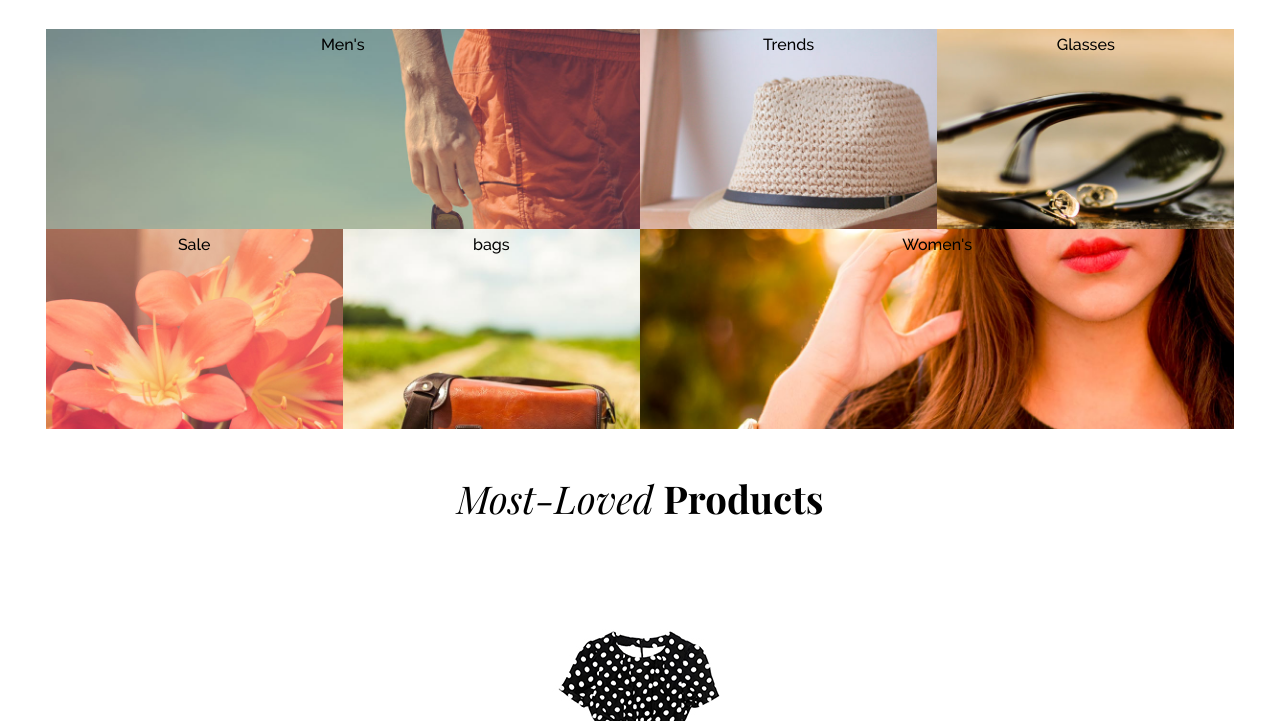
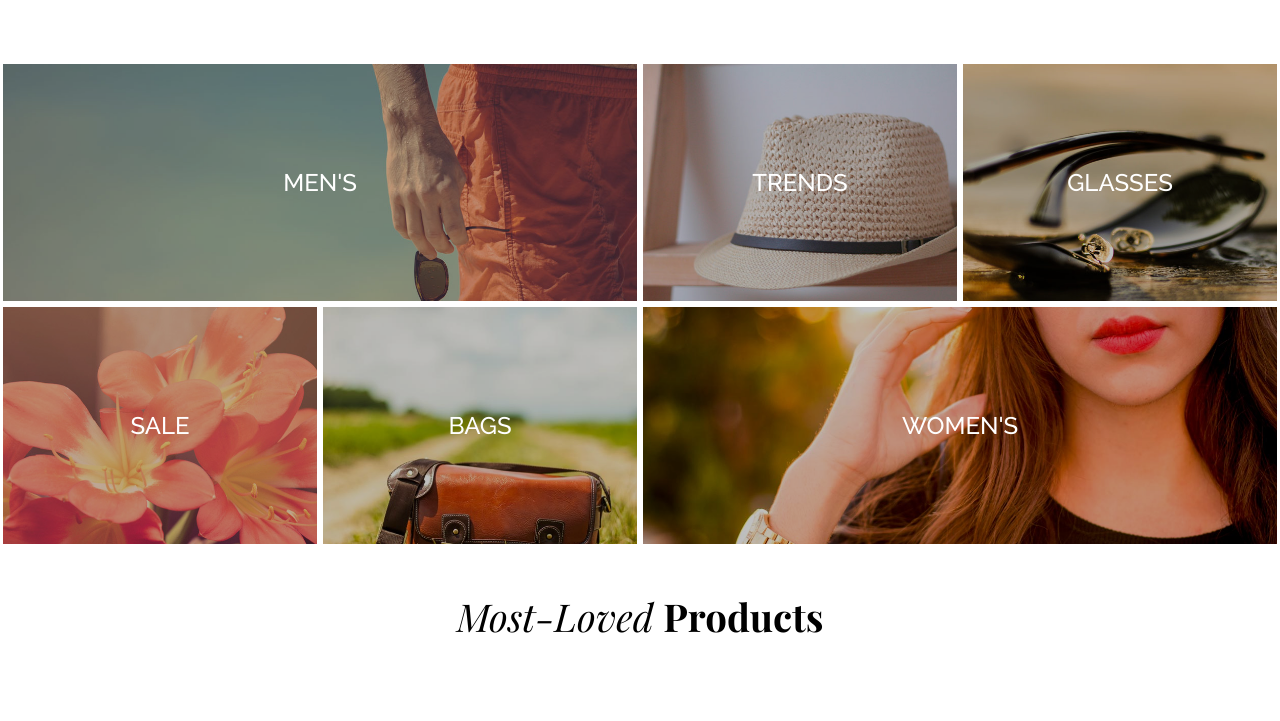
Before and after one commit to Showwtime/aloha-website, a plain HTML site: page index.html in a window 1280 px wide. Shown: the part 703-1424 px from the top of the page. Drawn offline with nearby package versions, Linux system fonts and the light colour scheme.

Commit message:
new grid and css

```diff
--- a/css/style.css
+++ b/css/style.css
@@ -6,8 +6,9 @@ html{
     margin: 0;
     padding: 0;
 }
+
 body{
-    font-family: "Raleway",sans-serif;
+    font-family: 'Raleway',sans-serif;
     font-size: 1rem;
     font-style: normal;
     font-weight: 400;
@@ -36,7 +37,7 @@ h3 {
 }
 
 p{
-    font-family: "Raleway";
+    font-family: 'Raleway';
     text-align: center;
 }
 
@@ -57,7 +58,8 @@ Header
 .header-container{
     display:flex;
     flex-wrap: wrap;
-
+    justify-content: space-between;
+    margin: 1rem;
 }
 
 .logo{
@@ -97,7 +99,7 @@ Header
 }
 
 .nav a:hover{
-    color: black;
+    color: #b64036;
 }
 
 .cart{
@@ -129,6 +131,7 @@ Banner
     justify-content: center;
     align-items: center;
     padding-top: 11rem;
+    width: 80%;
 }
 
 .banner-text p{
@@ -143,10 +146,11 @@ Banner
 }
 
 .season{
-    font-family: "Playfair Display",serif;
+    font-family: 'Playfair Display',serif;
     font-size: 2.5rem;
+    font-weight: 400;
     color: white;
-
+    line-height: 1;
 }
 
 /* =================================================================================
@@ -163,7 +167,7 @@ About
 }
 
 .about-text p{
-    font-family: "Raleway";
+    font-family: 'Raleway';
     font-weight: 300;
     font-size: 1.15rem;
     line-height: 2;
@@ -172,86 +176,72 @@ About
 /* =================================================================================
 Categories
 */
-.products{
-    height: 400px;
-    padding: 0;
+
+.category-grid{
+    display: grid;
+    width: 100%;
+    height: 200vw;
+    grid-template: 1fr 1fr 1fr 1fr / 1fr 1fr;
 }
-.category-grid{
-    height: 400px;
-    display:flex;
-    flex-wrap: wrap;
-  }
 
-.category{
-    flex-grow:1;
-    background: #ccc;
-    height: 25vw;
-    border: 2px solid white;
-
+div .category{
     display: flex;
     justify-content: center;
     align-items: center;
+    text-decoration: none;
+    border: 3px solid #ffffff;
 }
 
-.mens:nth-of-type(1){
-    width: 50%;
-    flex-basis:50%;
-}
+.category a{
+    font-size: 1.5rem;
+    color: #ffffff;
+    text-transform: uppercase;
+    text-decoration: none;
 
-.trends:nth-of-type(2){
-    flex-basis:25%;
-}
-
-.glasses:nth-of-type(3){
-    flex-basis:25%;
-}
-
-.sale:nth-of-type(4){
-    flex-basis:25%;
-}
-
-.bags:nth-of-type(5){
-    flex-basis:25%;
-}
-
-.womens:nth-of-type(6){
-    flex-basis:50%;
 }
 
 .mens{
-    background-image: url(../images/mens-category.jpg);
-    background-size: 100%;
+    background-image: linear-gradient(180deg,rgba(0,0,0,0.25) 0 ,rgba(0,0,0,0.25)), url(../images/mens-category.jpg);
+    background-size: cover;
+    background-size: cover;
     text-align: center;
+    grid-area: 1 / 1 / 2 / 3
 }
 
 .trends{
-    background: url(../images/trends-category.jpg);
-    background-size: 100%;
+    background: linear-gradient(180deg,rgba(0,0,0,0.25) 0 ,rgba(0,0,0,0.25)), url(../images/trends-category.jpg);
+    background-size: cover;
+    background-size: cover;
     text-align: center;
 }
 
 .glasses{
-    background: url(../images/glasses-category.jpg);
+    background: linear-gradient(180deg,rgba(0,0,0,0.25) 0 ,rgba(0,0,0,0.25)), url(../images/glasses-category.jpg);
     background-size: 100%;
+    background-size: cover;
     text-align: center;
 }
 
 .sale{
-    background: url(../images/sale-category.jpg);
+    background: linear-gradient(180deg,rgba(0,0,0,0.25) 0 ,rgba(0,0,0,0.25)), url(../images/sale-category.jpg);
     background-size: 100%;
+    background-size: cover;
     text-align: center;
 }
 
 .bags{
-    background: url(../images/bags-category.jpg);
+    background: linear-gradient(180deg,rgba(0,0,0,0.25) 0 ,rgba(0,0,0,0.25)), url(../images/bags-category.jpg);
     background-size: 100%;
+    background-size: cover;
     text-align: center;
 }
 
 .womens{
-    background: url(../images/womens-category.jpg);
+    background: linear-gradient(180deg,rgba(0,0,0,0.25) 0 ,rgba(0,0,0,0.25)), url(../images/womens-category.jpg);
     background-size: 100%;
+    background-size: cover;
     text-align: center;
+    grid-area: 4 / 1 / 5 / 3;
 }
 
 /* =================================================================================
@@ -365,7 +355,7 @@ Footer
 }
 
 .footer-inner{
-    font-family: "Playfair Display", serif;
+    font-family: 'Playfair Display', serif;
     font-weight: 300;
     display: flex;
     justify-content: space-between;
@@ -453,3 +443,21 @@ html{
     padding: 0;
     margin: 0;
 }
+
+.category-grid{
+    display: grid;
+    width: 100%;
+    height: 38vw;
+    grid-template: 1fr 1fr / 1fr 1fr 1fr 1fr;
+}
+
+.mens{
+}
+
+.womens{
+    grid-area: 2 / 3 / 3 / 5;
+}
+
+
+
+}
--- a/index.html
+++ b/index.html
@@ -20,6 +20,8 @@
     </head>
 
     <body>
+
+<!-- Header -->
         <header class="header-container">
                 <div class="logo">
                     <img src="images/aloha-logo.svg" title="Aloha logo" alt="Aloha Apparel Co. logo" height="57" width="170">
@@ -38,7 +40,7 @@
                     <img src="images/cart-icon.svg" alt="shopping-cart">
                 </div>
         </header>
-
+<!-- Banner -->
         <section class="banner">
             <div class="container">
                 <div class="banner-text">
@@ -47,29 +49,27 @@
                 </div>
             </div>
         </section>
-
-        <section class="about">
+<!-- About -->
+        <section class="about" id="about">
                 <div class="about-text container">
                     <h2>Hand-Crafted <span class="heavy">Styles</span></h2>
                     <p>Aloha Apparel Co. sells only the finest ready-to-travel clothing.
                         Browse our current selection of products or sign-up for updates below.</p>
                 </div>
         </section>
-
-        <section class="products">
-                <div class="container">
+<!-- Products -->
+        <section class="products" id="shop">
                         <div class="category-grid">
-                                <div class="mens">Men's</div>
-                                <div class="trends">Trends</div>
-                                <div class="glasses">Glasses</div>
-                                <div class="sale">Sale</div>
-                                <div class="bags">bags</div>
-                                <div class="womens">Women's</div>
+                                <div class="category mens"><a href="#">Men's</a></div>
+                                <div class="category trends"><a href="#">Trends</a></div>
+                                <div class="category glasses"><a href="#">Glasses</a></div>
+                                <div class="category sale"><a href="#">Sale</a></div>
+                                <div class="category bags"><a href="#">bags</a></div>
+                                <div class="category womens"><a href="#">Women's</a></div>
                         </div>
-                </div>
         </section>
-
-        <section class="most-loved">
+<!-- Favortes -->
+        <section class="most-loved" id="featured">
                 <div class="container">
                     <h2>Most-Loved <span class="heavy">Products</span></h2>
                 </div>
@@ -125,8 +125,8 @@
                     </div>
                   </div>
         </section>
-
-        <section class="subscribe">
+<!-- Sign-up -->
+        <section class="subscribe" id="updates">
                 <div class="container">
                     <h2>Sign-up for <span class="heavy">Updates</span></h2>
                     <p>Stay updated on our latest product releases, be first to find out about upcoming sales, and get free style tips from our blog.
@@ -137,7 +137,7 @@
                     </form>
                 </div>
         </section>
-
+<!-- Footer -->
         <footer class="site-footer">
             <div class="footer-inner">
                 <div class="footer-left">
--- a/js/script.js
+++ b/js/script.js
@@ -1,5 +1,43 @@
 $(document).ready(function() { //<--- document ready lets page load before applying jQuery
 
+
+// Smooth Scrolling
+
+$('a[href*="#"]')
+  // Remove links that don't actually link to anything
+  .not('[href="#"]')
+  .not('[href="#0"]')
+  .click(function(event) {
+    // On-page links
+    if (
+      location.pathname.replace(/^\//, '') == this.pathname.replace(/^\//, '')
+      &&
+      location.hostname == this.hostname
+    ) {
+      // Figure out element to scroll to
+      var target = $(this.hash);
+      target = target.length ? target : $('[name=' + this.hash.slice(1) + ']');
+      // Does a scroll target exist?
+      if (target.length) {
+        // Only prevent default if animation is actually gonna happen
+        event.preventDefault();
+        $('html, body').animate({
+          scrollTop: target.offset().top
+        }, 1000, function() {
+          // Callback after animation
+          // Must change focus!
+          var $target = $(target);
+          $target.focus();
+          if ($target.is(":focus")) { // Checking if the target was focused
+            return false;
+          } else {
+            $target.attr('tabindex','-1'); // Adding tabindex for elements not focusable
+            $target.focus(); // Set focus again
+          };
+        });
+      }
+    }
+  });
 
 
 // carousel
```
